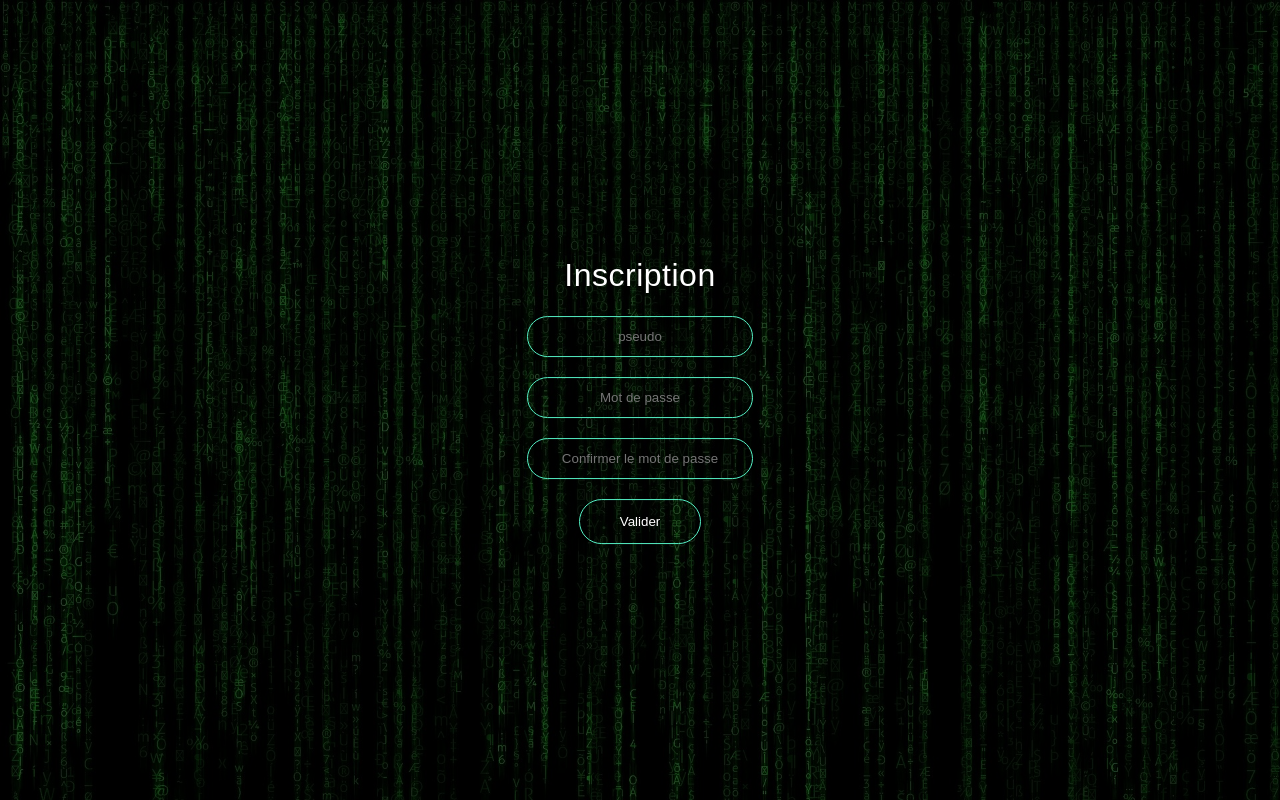
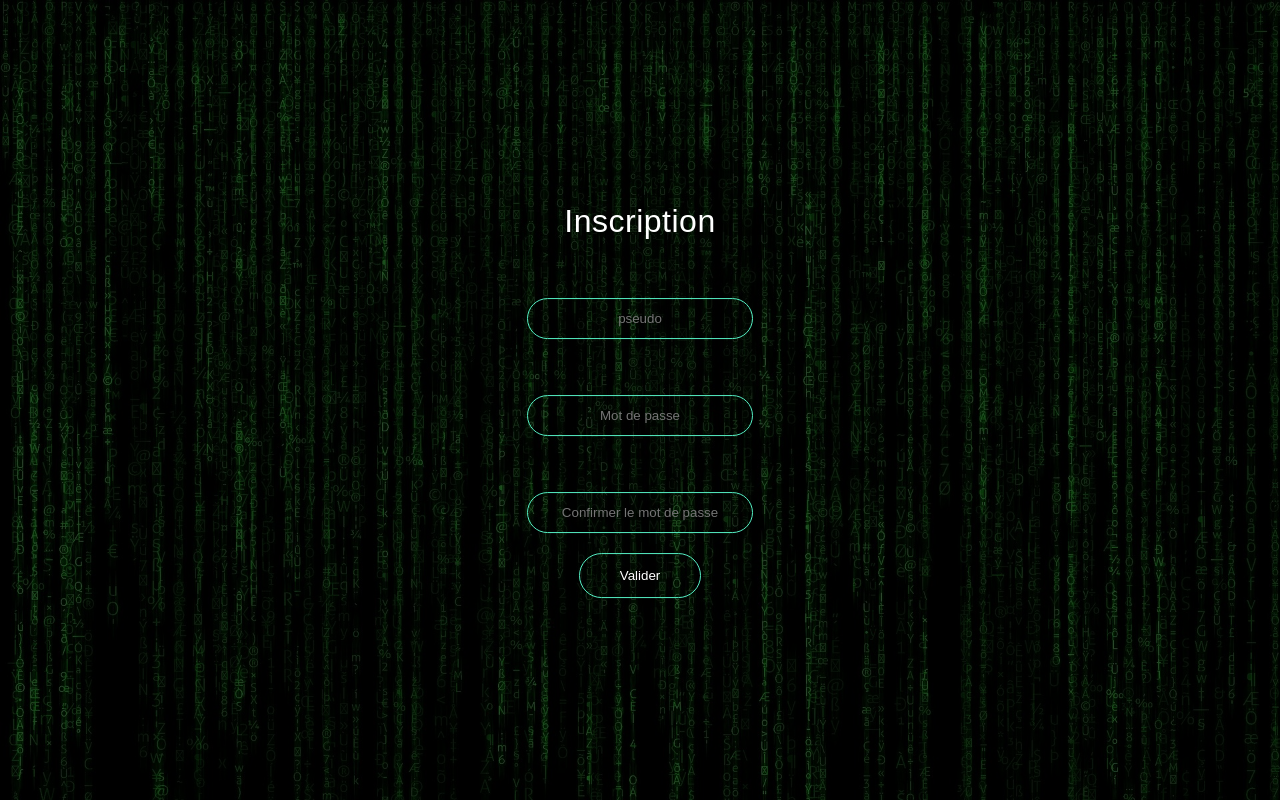
Before and after one commit to thpGitHub/Questions_pour_un_dev, a React (Create React App) app in the folder client/: page /registration in a window 1280 px wide. Built offline with nearby package versions, Linux system fonts and the light colour scheme; no server answers; the HTML template or start-up script is replaced by a standard one.

Commit message:
work in progress on registration page

```diff
--- a/client/src/components/login.js
+++ b/client/src/components/login.js
@@ -7,9 +7,9 @@ import axios from 'axios';
 const Login = () => {
 
     const [allLogin, setAllLogin] = useState("null");
-    const [pseudo, setPseudo] = useState("");
-    const [pwd, setPwd] = useState("");
-    const [message, setMessage] = useState("");
+    const [pseudo, setPseudo]     = useState("");
+    const [pwd, setPwd]           = useState("");
+    const [message, setMessage]   = useState("");
 
     useEffect(() => {
         axios
--- a/client/src/components/registration.css
+++ b/client/src/components/registration.css
@@ -10,7 +10,7 @@
     font-weight: 500;
     letter-spacing: 0.5px;
 }
-#message_pseudo, #message_password, #message_fields_empty, #message_password  {
+#message_registration_fields_empty, #message_registration_pseudo, #message_registration_pwd {
     color: tomato;
     height: 1em;
 }
--- a/client/src/components/registration.js
+++ b/client/src/components/registration.js
@@ -1,19 +1,49 @@
+import React, { useState, useEffect } from 'react';
+import axios from 'axios';
 import './registration.css';
 
 const Registration = () => {
 
+    const [allLogin, setAllLogin] = useState("null"),
+          [message_registration_fields_empty, setMessageRegistrationFieldsEmpty] = useState(""),
+          [message_registration_pseudo, setMessageRegistrationPseudo] = useState(""),
+          [message_registration_pwd, setMessageRegistrationPwd] = useState(""),
+          [pseudo, setPseudo] = useState(""),
+          [pwd, setPwd] = useState("");
+
+    useEffect( () => {
+        axios
+            .get("/loginAll")
+            .then((allLogin) => setAllLogin(allLogin))
+            .catch((err) => console.log(err))
+    },[]);
+
+    const handleSubmit = (e) => {
+        e.preventDefault();
+        console.log("alllogin in registration ===", allLogin);
+
+        if(!pseudo || !pwd) {
+            console.log("dans remplir tous les champs");
+            setMessageRegistrationFieldsEmpty('veuillez remplir tous les champs');
+
+            return;
+        }
+    }
+
     return (
-        <form id="registration" action="/check/registration" method="post">
+        <form id="registration" onSubmit={ e => handleSubmit(e) }>
             <h1>Inscription</h1>
             <div id="pseudo_keep"></div>
 
+            <div id="message_registration_fields_empty">{ message_registration_fields_empty }</div>
             <label htmlFor="pseudo"></label>
             <input id="pseudo" type="text" placeholder="pseudo" name="pseudo" autoComplete="off" spellCheck="false"/>
 
+            <div id="message_registration_pseudo">{ message_registration_pseudo }</div>
             <label htmlFor="password"></label>
             <input id="password" type="password" placeholder="Mot de passe" name="password"/>
 
-            <div id="password_not_same"></div>
+            <div id="message_registration_pwd">{ message_registration_pwd }</div>
 
             <label htmlFor="confirm_password"></label>
             <input id="confirm_password" type="password" placeholder="Confirmer le mot de passe" name="confirm_password"/>
```
